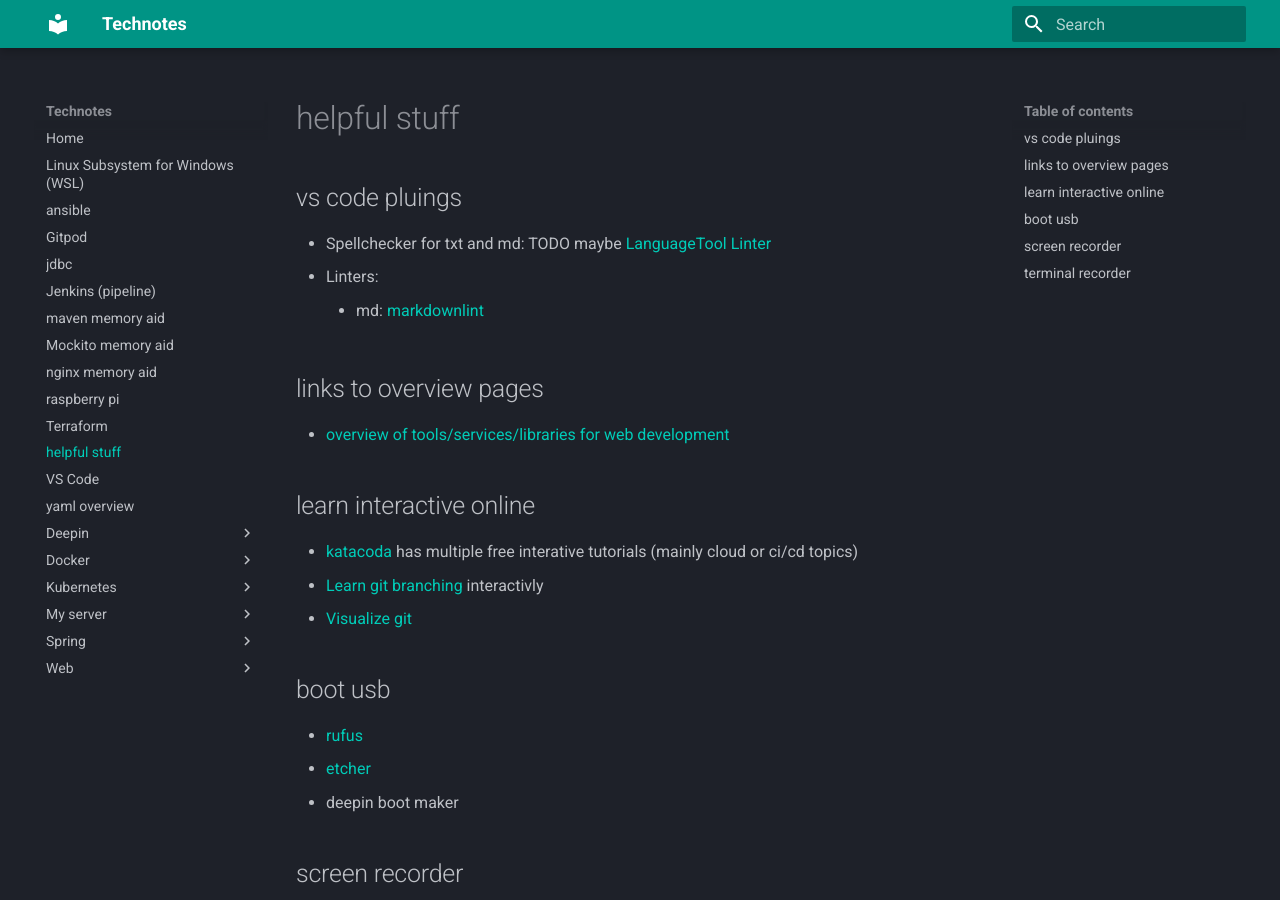
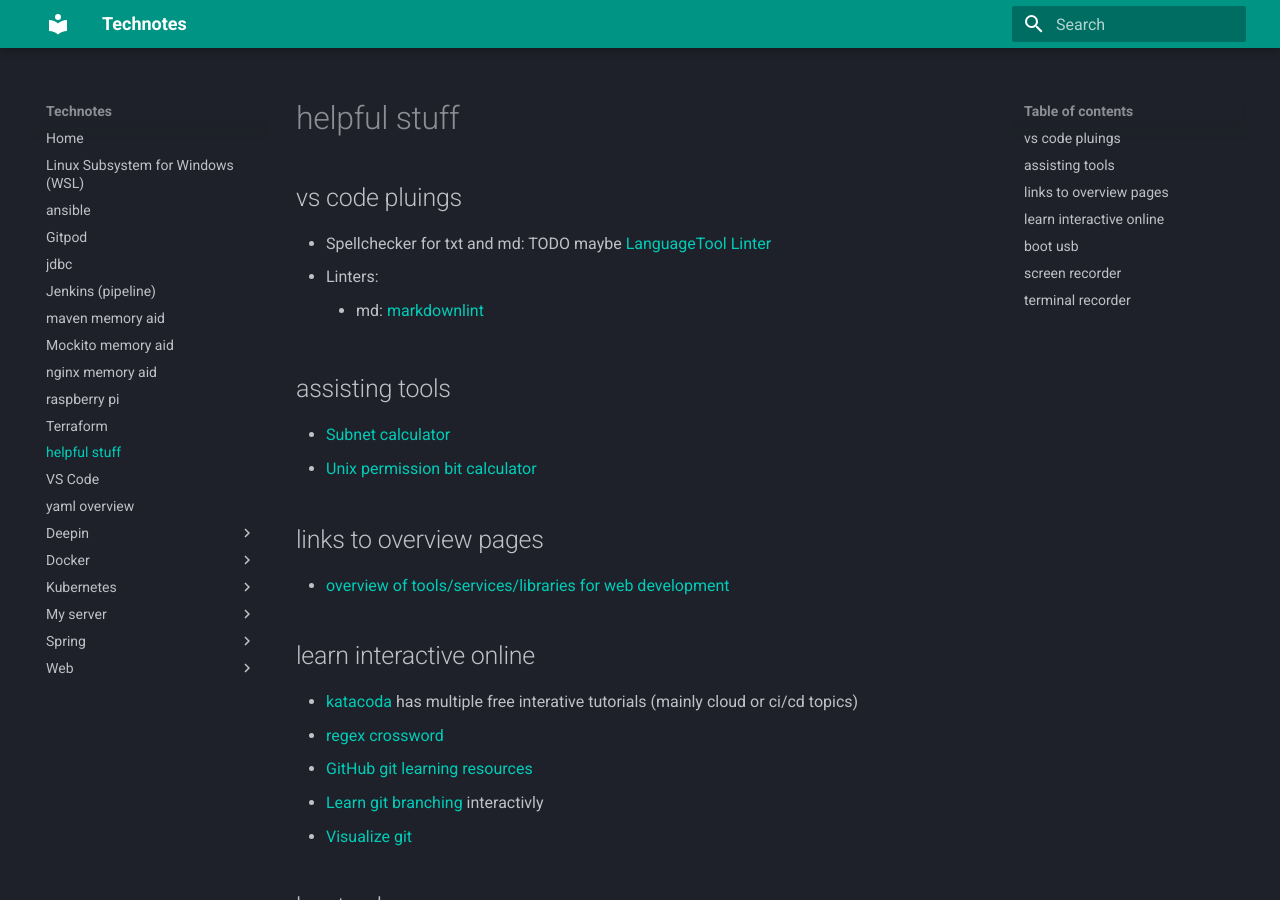
Before and after one commit to organicaudio/useful-code-snippets2, an MkDocs documentation site: the page built from docs/tools.md, in a window 1280 px wide and 900 px high. Built offline with MkDocs 1.6.1 and Material for MkDocs 9.7.7, drawn with Linux system fonts in a browser that asks for light colours.

Commit message:
subnet and permissionbit tool, git und regex learn

```diff
--- a/docs/tools.md
+++ b/docs/tools.md
@@ -6,6 +6,12 @@
 - Linters:
     - md: [markdownlint](https://github.com/DavidAnson/vscode-markdownlint)
 
+
+## assisting tools
+
+- [Subnet calculator](https://cidr-rechner.de/)
+- [Unix permission bit calculator](http://permissions-calculator.org/)
+
 ## links to overview pages
 
 - [overview of tools/services/libraries for web development](https://dev.to/davidepacilio/50-free-tools-and-resources-to-create-awesome-user-interfaces-1c1b)
@@ -13,6 +19,8 @@
 ## learn interactive online
 
 - [katacoda](https://www.katacoda.com/) has multiple free interative tutorials (mainly cloud or ci/cd topics)
+- [regex crossword](https://regexcrossword.com/)
+- [GitHub git learning resources](https://try.github.io/)
 - [Learn git branching](https://learngitbranching.js.org/?locale=de_DE) interactivly
 - [Visualize git](http://git-school.github.io/visualizing-git/)
 
```
